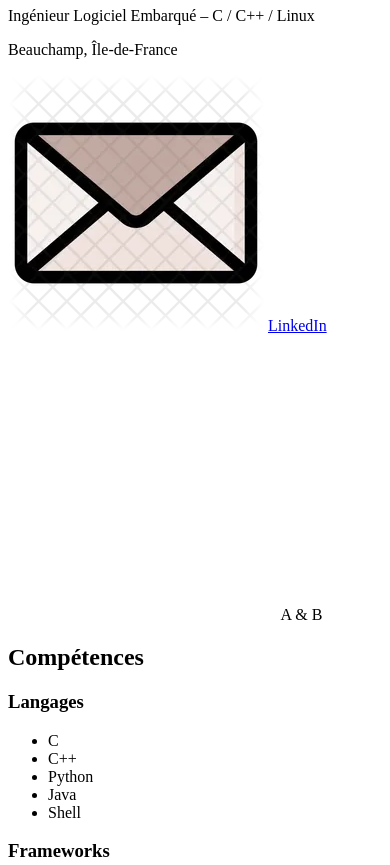
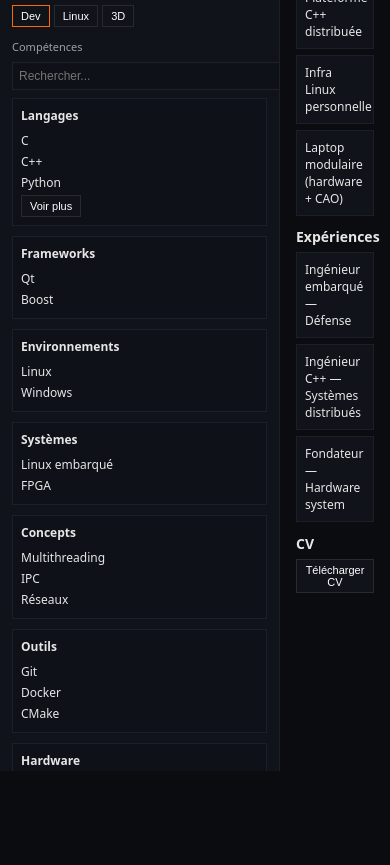
Before and after one commit to FlTu/portfolio, a plain HTML site: page index.html in a window 390 px wide. Shown: the part 73-938 px from the top of the page. After the commit the page ends 844 px from the top, so only its background shows below. Drawn offline with Linux system fonts and the light colour scheme.

Commit message:
V3 portfolio

```diff
--- a/index.html
+++ b/index.html
@@ -1,129 +1,225 @@
 <!DOCTYPE html>
 <html lang="fr">
 <head>
-  <meta charset="UTF-8">
-  <meta name="viewport" content="width=device-width, initial-scale=1.0">
-  <title>Florent TURRI – CV</title>
-  <link rel="stylesheet" href="style.css">
+<meta charset="UTF-8" />
+<meta name="viewport" content="width=device-width, initial-scale=1.0"/>
+<title>Florent Turri — Systems Engineer</title>
+<link rel="stylesheet" href="style.css"/>
 </head>
 
 <body>
 
-<!-- HEADER BANNER -->
-<header class="banner">
-  <div class="banner-left">
-    <h1>Florent TURRI</h1>
-    <p>Ingénieur Logiciel Embarqué – C / C++ / Linux</p>
-    <p>Beauchamp, Île-de-France</p>
-    <p><a href="mailto:florentturri@gmail.com"><img src="mail.icon.webp" class="icon"></a> <a href="https://www.linkedin.com/in/florent-turri" target="_blank">LinkedIn</a></p>
-    <p><img src="volant.svg" class="icon"> A & B</p>
+<div class="layout">
+
+<!-- ================= SIDEBAR ================= -->
+<aside class="sidebar">
+
+  <div class="title">Florent Turri</div>
+  <div class="muted">System Engineer</div>
+
+  <div class="section-title">Module d’intention</div>
+
+  <div class="mode">
+    <button id="btn-dev" class="mode-btn active" onclick="setMode('dev')">Dev</button>
+    <button id="btn-linux" class="mode-btn" onclick="setMode('linux')">Linux</button>
+    <button id="btn-3d" class="mode-btn" onclick="setMode('3d')">3D</button>
   </div>
 
-  <div class="banner-right">
-  </div>
-</header>
+  <div class="section-title">Compétences</div>
 
-<div class="layout">
+  <input id="search" placeholder="Rechercher..." oninput="renderSkills()" />
 
-  <!-- SIDEBAR -->
-  <aside class="sidebar">
-
-    <h2>Compétences</h2>
-
-    <h3>Langages</h3>
-    <ul>
-      <li>C</li><li>C++</li><li>Python</li><li>Java</li><li>Shell</li>
-    </ul>
-
-    <h3>Frameworks</h3>
-    <ul>
-      <li>Qt</li><li>GLib</li><li>Boost</li>
-    </ul>
-
-    <h3>Systèmes</h3>
-    <ul>
-      <li>Linux</li>
-      <li>Linux embarqué</li>
-      <li>IBM i / AS400</li>
-      <li>Centrale inertielle</li>
-      <li>STM32 / Arduino</li>
-      <li>FPGA</li>
-    </ul>
-
-    <h3>Concepts</h3>
-    <ul>
-      <li>Multithreading</li>
-      <li>IPC</li>
-      <li>Réseau</li>
-      <li>Systèmes distribués</li>
-    </ul>
-
-    <h3>Outils</h3>
-    <ul>
-      <li>Git</li>
-      <li>Docker</li>
-      <li>CMake</li>
-      <li>GCC</li>
-    </ul>
-
-    <h3>Langues</h3>
-    <ul>
-      <li>Français</li>
-      <li>Anglais</li>
-    </ul>
+  <div id="skills"></div>
 
 </aside>
 
-  <!-- MAIN CONTENT -->
-  <main class="content">
+<!-- ================= MAIN ================= -->
+<main class="main">
 
   <section>
-      <h2>Profil</h2>
-      <p>
-        Ingénieur logiciel embarqué avec 6 années d’expérience en C/C++ sous Linux
-        dans des environnements industriels critiques (défense, systèmes complexes).
-      </p>
+    <h2>Projets</h2>
+    <div id="projects"></div>
   </section>
 
   <section>
-      <h2>Expérience</h2>
-
-      <div class="job">
-        <h3>Fondateur – Conception hardware & système</h3>
-        <span>2024–2026</span>
-        <p>Conception d’un système informatique complet orienté hardware…</p>
-      </div>
-
-      <div class="job">
-        <h3>Ingénieur C++ – Plateforme distribuée</h3>
-        <span>2022–2023</span>
-        <ul>
-          <li>Réplication temps réel</li>
-          <li>Migration Windows → Linux</li>
-          <li>IBM i / AS400</li>
-        </ul>
-      </div>
-
-      <div class="job">
-        <h3>Ingénieur embarqué – Défense</h3>
-        <span>2018–2022</span>
-        <ul>
-          <li>Développement C/C++ critique</li>
-          <li>Linux embarqué</li>
-          <li>Optimisation performance</li>
-        </ul>
-      </div>
-
+    <h2>Expériences</h2>
+    <div id="exp"></div>
   </section>
 
   <section>
-      <h2>Formation</h2>
-      <p>Licence 2 EEA (niveau DEUG)</p>
+    <h2>CV</h2>
+    <button onclick="downloadCV()">Télécharger CV</button>
   </section>
 
 </main>
 
 </div>
 
+<script>
+
+/* ================= STATE ================= */
+
+let mode = "dev";
+const expanded = {}; // persistant
+
+/* ================= DATA ================= */
+
+const skills = [
+  {name:"C", level:"Expert", cat:"langages"},
+  {name:"C++", level:"Expert", cat:"langages"},
+  {name:"Python", level:"Intermédiaire", cat:"langages"},
+  {name:"Shell / Bash", level:"Expert", cat:"langages"},
+
+  {name:"Qt", level:"Confirmé", cat:"frameworks"},
+  {name:"Boost", level:"Confirmé", cat:"frameworks"},
+
+  {name:"Linux", level:"Expert", cat:"env"},
+  {name:"Windows", level:"Confirmé", cat:"env"},
+
+  {name:"Linux embarqué", level:"Expert", cat:"systems"},
+  {name:"FPGA", level:"Intermédiaire", cat:"systems"},
+
+  {name:"Multithreading", level:"Confirmé", cat:"concepts"},
+  {name:"IPC", level:"Confirmé", cat:"concepts"},
+  {name:"Réseaux", level:"Confirmé", cat:"concepts"},
+
+  {name:"Git", level:"Expert", cat:"tools"},
+  {name:"Docker", level:"Confirmé", cat:"tools"},
+  {name:"CMake", level:"Confirmé", cat:"tools"},
+
+  {name:"FreeCAD", level:"Intermédiaire", cat:"hardware"}
+];
+
+const categories = [
+  {id:"langages", label:"Langages"},
+  {id:"frameworks", label:"Frameworks"},
+  {id:"env", label:"Environnements"},
+  {id:"systems", label:"Systèmes"},
+  {id:"concepts", label:"Concepts"},
+  {id:"tools", label:"Outils"},
+  {id:"hardware", label:"Hardware"}
+];
+
+/* ================= MODE (FIX IMPORTANT) ================= */
+
+function setMode(m){
+  mode = m;
+
+  // reset buttons proprement (SANS render global immédiat destructeur)
+  document.querySelectorAll(".mode-btn").forEach(b=>{
+    b.classList.remove("active");
+  });
+
+  document.getElementById("btn-" + m).classList.add("active");
+
+  // render safe
+  render();
+}
+
+/* ================= SEARCH ================= */
+
+function query(){
+  return document.getElementById("search").value.toLowerCase();
+}
+
+/* ================= SKILLS ================= */
+
+function toggle(cat){
+  expanded[cat] = !expanded[cat];
+  renderSkills();
+}
+
+/* ================= RENDER SKILLS ================= */
+
+function renderSkills(){
+
+  const el = document.getElementById("skills");
+  const q = query();
+
+  let html = "";
+
+  categories.forEach(cat => {
+
+    const list = skills.filter(s =>
+      s.cat === cat.id &&
+      s.name.toLowerCase().includes(q)
+    );
+
+    const isOpen = expanded[cat.id];
+    const visible = isOpen ? list : list.slice(0,3);
+
+    html += `
+      <div class="skill-block">
+
+        <div class="skill-title">${cat.label}</div>
+
+        ${visible.map(s => `
+          <div class="skill">
+            ${s.name}
+            ${isOpen ? `<div class="muted">${s.level}</div>` : ""}
+          </div>
+        `).join("")}
+
+        ${list.length > 3 ? `
+          <button onclick="toggle('${cat.id}')">
+            ${isOpen ? "Réduire" : "Voir plus"}
+          </button>
+        ` : ""}
+
+      </div>
+    `;
+  });
+
+  el.innerHTML = html;
+}
+
+/* ================= MAIN CONTENT ================= */
+
+function renderProjects(){
+  document.getElementById("projects").innerHTML = `
+    <div class="card">Plateforme C++ distribuée</div>
+    <div class="card">Infra Linux personnelle</div>
+    <div class="card">Laptop modulaire (hardware + CAO)</div>
+  `;
+}
+
+function renderExp(){
+  document.getElementById("exp").innerHTML = `
+    <div class="card">Ingénieur embarqué — Défense</div>
+    <div class="card">Ingénieur C++ — Systèmes distribués</div>
+    <div class="card">Fondateur — Hardware system</div>
+  `;
+}
+
+/* ================= CV ================= */
+
+function downloadCV(){
+  const blob = new Blob([
+`Florent Turri
+Ingénieur système logiciel
+
+Mode: ${mode}
+`
+  ], {type:"text/plain"});
+
+  const a = document.createElement("a");
+  a.href = URL.createObjectURL(blob);
+  a.download = "cv_florent_turri.txt";
+  a.click();
+}
+
+/* ================= GLOBAL RENDER ================= */
+
+function render(){
+  renderSkills();
+  renderProjects();
+  renderExp();
+}
+
+/* init */
+render();
+
+</script>
+
 </body>
 </html>
--- /dev/null
+++ b/style.css
@@ -0,0 +1,100 @@
+body{
+  margin:0;
+  background:#0b0c10;
+  color:#e6e6e6;
+  font-family:system-ui;
+}
+
+.layout{
+  display:grid;
+  grid-template-columns:280px 1fr;
+  height:100vh;
+}
+
+/* SIDEBAR */
+.sidebar{
+  background:#11131a;
+  padding:12px;
+  overflow:auto;
+  border-right:1px solid #1c1f2a;
+}
+
+.title{
+  font-size:16px;
+  font-weight:600;
+}
+
+.muted{
+  font-size:11px;
+  color:#9aa0a6;
+}
+
+.section-title{
+  margin-top:12px;
+  font-size:11px;
+  color:#9aa0a6;
+}
+
+/* INPUT */
+input{
+  width:100%;
+  margin:8px 0;
+  padding:6px;
+  font-size:12px;
+  background:#0f1118;
+  border:1px solid #222;
+  color:white;
+}
+
+/* MAIN */
+.main{
+  padding:16px;
+  overflow:auto;
+}
+
+h2{
+  font-size:14px;
+  margin-bottom:6px;
+}
+
+/* SKILLS */
+.skill-block{
+  margin-bottom:10px;
+  padding:8px;
+  background:#0f1118;
+  border:1px solid #1c1f2a;
+}
+
+.skill-title{
+  font-size:12px;
+  font-weight:600;
+  margin-bottom:6px;
+}
+
+.skill{
+  font-size:12px;
+  padding:2px 0;
+}
+
+/* CARDS */
+.card{
+  background:#11131a;
+  border:1px solid #1c1f2a;
+  padding:8px;
+  margin-bottom:6px;
+  font-size:12px;
+}
+
+/* BUTTONS */
+button{
+  font-size:11px;
+  padding:4px 8px;
+  background:#11131a;
+  border:1px solid #2a2a2a;
+  color:white;
+  cursor:pointer;
+}
+
+button.active{
+  border-color:#ff6a00;
+}
```
Also changed, not shown: MODWARE-IMG-3.2.jpg (deleted), mail.icon.webp (deleted), permis.icon.svg (deleted), volant.svg (deleted). Lines whose indentation alone changed are shown as unchanged.
